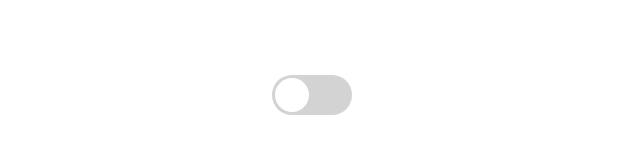
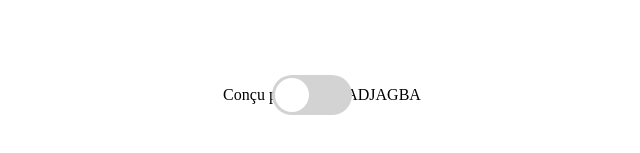
Before and after one commit to FortuneAdjagba/BASCULE_DE_MODE, a plain HTML site: page index.html in a window 1280 px wide. Shown: the part 305-458 px from the top of the page, without its empty margins (328-968 px from the left). Drawn offline with Linux system fonts and the light colour scheme.

Commit message:
Update index.html

```diff
--- a/index.html
+++ b/index.html
@@ -14,4 +14,7 @@
     </label>
     <script src="index.js"></script>
   </body>
+   <div class="footer">
+      <p>Conçu par Fortuné ADJAGBA</p>
+    </div>
 </html>
```
